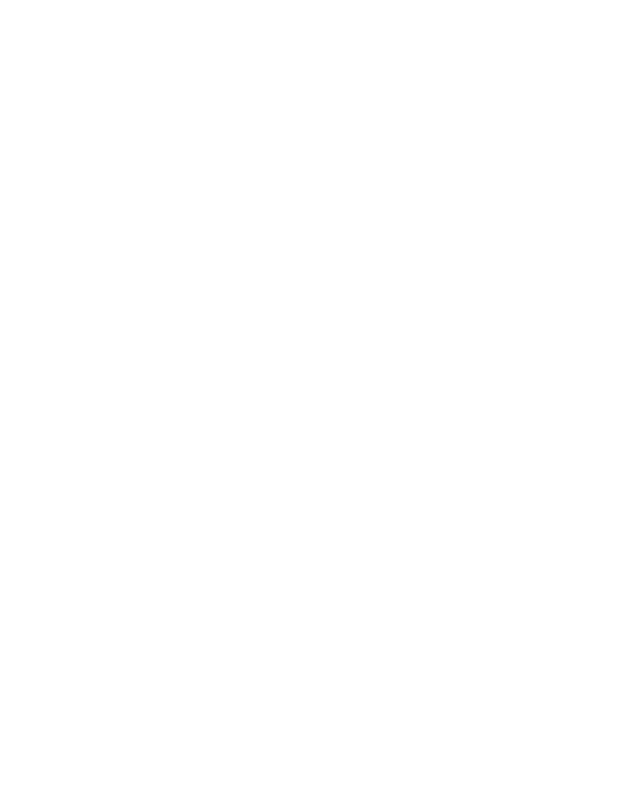
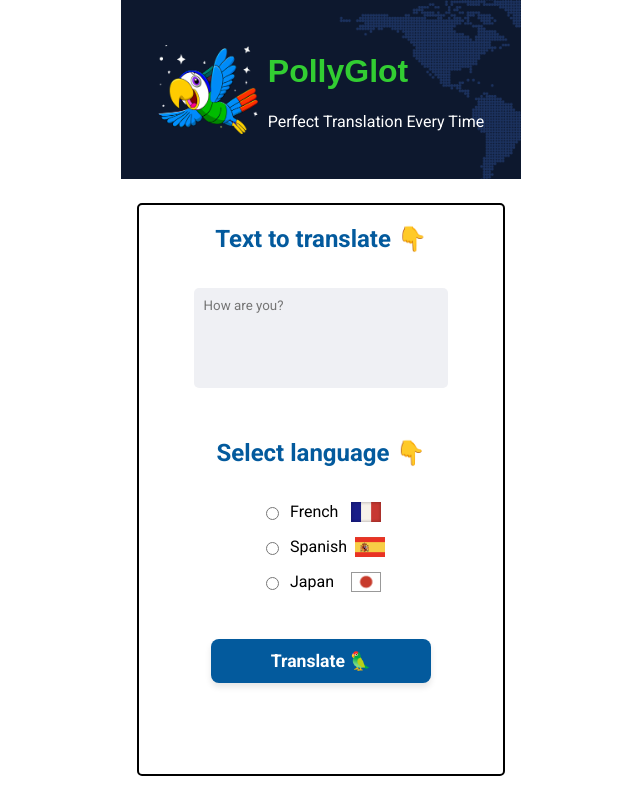
Before and after one commit to victormelladobuvinic-cpu/PollyGlotSoloProject, a plain HTML site: page index.html in a window 1280 px wide. Shown: the whole page, without its empty margins (319-959 px from the left). Drawn offline with Linux system fonts and the light colour scheme; a web font is replaced by a local one.

Commit message:
css ready and js obtains de textarea.value throw a addeventlistener

```diff
--- a/index.css
+++ b/index.css
@@ -0,0 +1,143 @@
+* {
+    box-sizing: border-box;
+
+    font-family: "Roboto", sans-serif;
+}
+
+body {
+    margin: 0 auto;
+    padding: 0;
+    width: 400px;
+    height: 800px;
+    text-align: center;
+    /* flex */
+    display: flex;
+    flex-direction: column;
+}
+
+/* hero section */
+
+.title {
+    font-family: "Big Shoulders", sans-serif;
+    color: #32CD32;
+
+}
+.sub-title {
+    color:#FFFFFF;
+}
+header {
+    background-image: url("/assets/worldmap.png");
+    background-repeat: no-repeat;
+    background-size: cover;
+    display: flex;
+    justify-content: center;
+    align-items: center;
+    padding: 2rem;
+    gap: 10px;
+    height: 200px;
+
+
+}
+header img {
+    width: 100px;
+
+}
+.head-info {
+    text-align: start;
+}
+
+/* main section */
+
+.section-title {
+    color: #035A9D;
+}
+
+.main-content {
+    border: solid 2px black;
+    border-radius: 5px;
+    margin: 1.5rem 1rem;
+    height: 100%;
+    /* flex */
+    flex-grow: 1;
+
+}
+
+.option-row {
+    display: flex;
+    align-items: center;
+    width: 120px;
+    text-align: left;
+    gap: 8px;
+}
+
+.flag {
+    width: 30px
+}
+
+#jpn-flag {
+    border: 1px solid #999999;
+
+}
+
+.option-row label {
+    cursor: pointer;
+    flex-grow: 1;
+}
+
+.leng{
+    display: flex;
+    flex-direction: column;
+    justify-content: space-evenly;
+    align-items: center;
+    gap: 10px;
+    flex-grow: 1;
+
+
+
+    }
+
+    form {
+    display: flex;
+    flex-direction: column;
+    justify-content: space-evenly;
+    align-items: center;
+    width: 100%;
+    height: 100%;
+    gap: 15px;
+}
+
+textarea {
+    width: 70%;
+    height: 100px;
+    margin-bottom: 1rem;
+    padding: 10px;
+    resize: none;
+    border: none;
+    border-radius: 5px;
+    background: #EFF0F4;
+}
+    /* boton */
+
+    .btn-translate {
+    margin-top: 2rem;
+    width: 220px;
+    padding: 12px;
+    background-color: #035A9D;
+    color: white;
+    border: none;
+    border-radius: 8px;
+    font-weight: bold;
+    font-size: 1.1rem;
+    cursor: pointer;
+    transition: background-color 0.3s ease;
+    box-shadow: 0 4px 6px rgba(0, 0, 0, 0.1);
+}
+
+.btn-translate:hover {
+    background-color: #035A9D;
+}
+
+.btn-translate:active {
+    transform: translateY(2px);
+    box-shadow: none;
+}
--- a/index.html
+++ b/index.html
@@ -4,10 +4,50 @@
     <link rel="stylesheet" href="index.css">
     <meta charset="UTF-8">
     <meta name="viewport" content="width=device-width, initial-scale=1.0">
+    <!-- google fonts Roboto & Big shoulders -->
+     <link rel="preconnect" href="https://fonts.googleapis.com">
+    <link rel="preconnect" href="https://fonts.gstatic.com" crossorigin>
+    <link href="https://fonts.googleapis.com/css2?family=Big+Shoulders:opsz,wght@10..72,100..900&family=Roboto:ital,wght@0,100..900;1,100..900&display=swap" rel="stylesheet">
     <title>Document</title>
 </head>
 <body>
+    <header class="hero-content">
+        <img src="assets/parrot.png" alt="a colorfull parrot" class="head-img">
+        <div class="head-info">
+            <h1 class="title">PollyGlot</h1>
+            <p class="sub-title">Perfect Translation Every Time</p>
+        </div>
+    </header>
+    <main class="main-content">
 
+        <div class="leng">
+
+            <form>
+                <h2 class="section-title">Text to translate 👇</h2>
+                <textarea id="text-area"
+                 placeholder="How are you?" required></textarea>
+                <h2 class="section-title">Select language 👇</h2>
+                <div class="option-row">
+                    <input required type="radio" id="french" name="leng">
+                    <label for="french"> French  </label>
+                    <img class="flag"src="assets/fr-flag.png" alt="france flag" class="flag">
+                </div>
+                <div class="option-row">
+                    <input required type="radio" id="esp" name="leng">
+                    <label for="esp"> Spanish </label>
+                    <img class="flag"src="assets/sp-flag.png" alt="spain flag" class="flag">
+                </div>
+                <div class="option-row">
+                    <input required type="radio" id="japan" name="leng">
+                    <label for="japan"> Japan</label>
+                    <img class="flag" src="assets/jpn-flag.png" alt="japan flag" class="flag" id="jpn-flag">
+                </div>
+                <button id="translate-btn" type="submit" class="btn-translate">Translate 🦜 </button>
+
+            </form>
+        </div>
+
+    </main>
 
     <script src="index.js" type="module"></script>
 </body>
--- a/index.js
+++ b/index.js
@@ -0,0 +1,14 @@
+const translateBtn = document.getElementById("translate-btn")
+const phrase = document.getElementById("text-area")
+
+
+
+
+addEventListener("click", (e) => {
+
+    if (e.target.id === "translate-btn") {
+        e.preventDefault()
+        console.log(phrase.value)
+
+    }
+ } )
```
